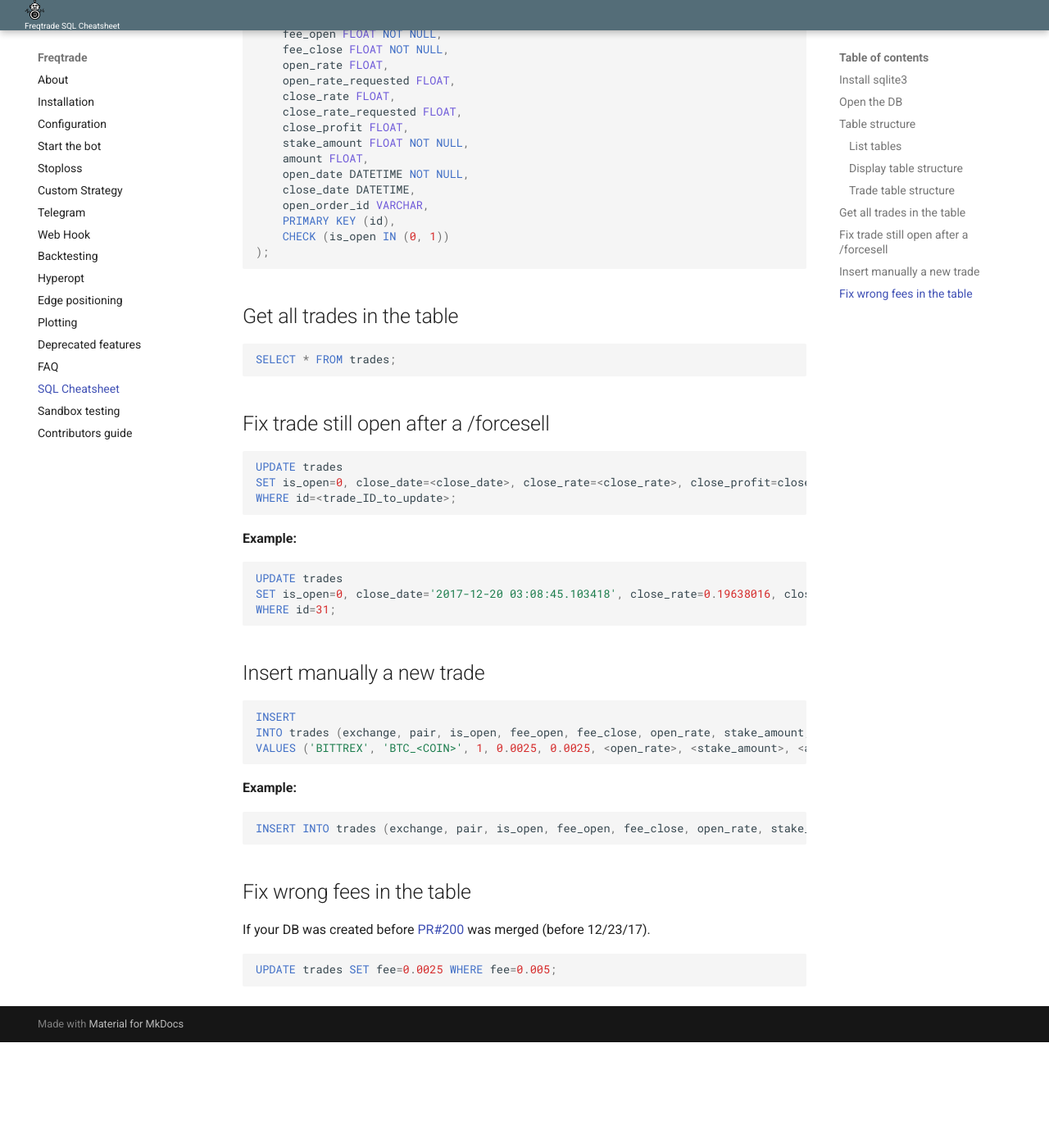
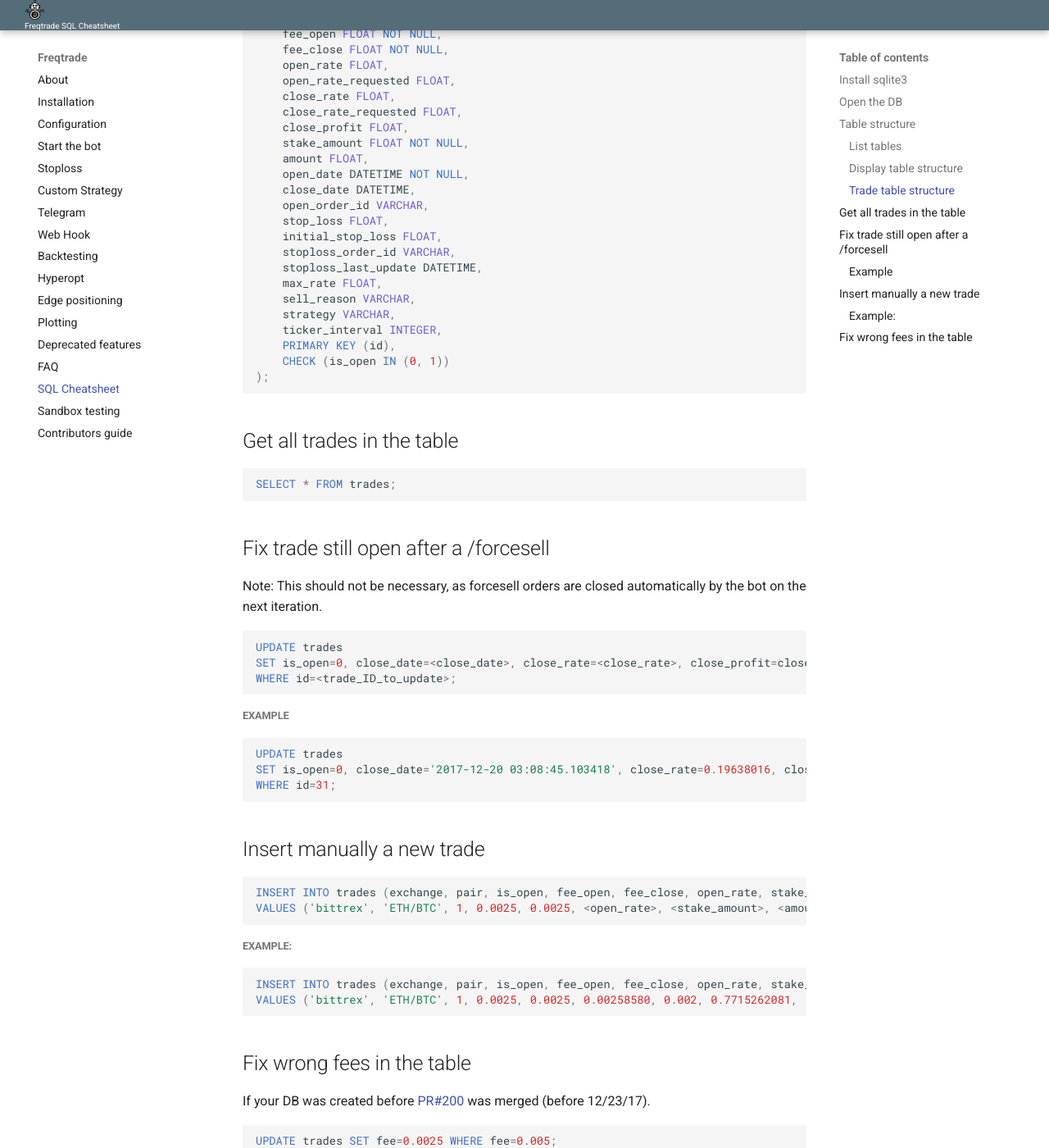
Before and after one commit to jacksonmori755/Crypto-trading-bot, an MkDocs documentation site: the page built from docs/sql_cheatsheet.md, in a window 1280 px wide and 1400 px high, scrolled down 964 px. Shown: the whole window at 82% size. Built offline with MkDocs 1.6.1 and Material for MkDocs 9.7.7, drawn with Linux system fonts in a browser that asks for light colours; before the commit the page ends 2235 px from its top, so only the background shows below that.

Commit message:
update sql_cheatsheet

````diff
--- a/docs/sql_cheatsheet.md
+++ b/docs/sql_cheatsheet.md
@@ -44,6 +44,14 @@ CREATE TABLE trades (
 	open_date DATETIME NOT NULL,
 	close_date DATETIME,
 	open_order_id VARCHAR,
+	stop_loss FLOAT,
+	initial_stop_loss FLOAT,
+	stoploss_order_id VARCHAR,
+	stoploss_last_update DATETIME,
+	max_rate FLOAT,
+	sell_reason VARCHAR,
+	strategy VARCHAR,
+	ticker_interval INTEGER,
 	PRIMARY KEY (id),
 	CHECK (is_open IN (0, 1))
 );
@@ -57,36 +65,38 @@ SELECT * FROM trades;
 
 ## Fix trade still open after a /forcesell
 
+Note: This should not be necessary, as forcesell orders are closed automatically by the bot on the next iteration.
+
 ```sql
 UPDATE trades
-SET is_open=0, close_date=<close_date>, close_rate=<close_rate>, close_profit=close_rate/open_rate-1
+SET is_open=0, close_date=<close_date>, close_rate=<close_rate>, close_profit=close_rate/open_rate-1, sell_reason=<sell_reason>
 WHERE id=<trade_ID_to_update>;
 ```
 
-**Example:**
+##### Example
+
 ```sql
 UPDATE trades
-SET is_open=0, close_date='2017-12-20 03:08:45.103418', close_rate=0.19638016, close_profit=0.0496
+SET is_open=0, close_date='2017-12-20 03:08:45.103418', close_rate=0.19638016, close_profit=0.0496, sell_reason='force_sell'
 WHERE id=31;
 ```
 
 ## Insert manually a new trade
 
 ```sql
-INSERT
-INTO trades (exchange, pair, is_open, fee_open, fee_close, open_rate, stake_amount, amount, open_date)
-VALUES ('BITTREX', 'BTC_<COIN>', 1, 0.0025, 0.0025, <open_rate>, <stake_amount>, <amount>, '<datetime>')
+INSERT INTO trades (exchange, pair, is_open, fee_open, fee_close, open_rate, stake_amount, amount, open_date)
+VALUES ('bittrex', 'ETH/BTC', 1, 0.0025, 0.0025, <open_rate>, <stake_amount>, <amount>, '<datetime>')
 ```
 
-**Example:**
+##### Example:
+
 ```sql
-INSERT INTO trades (exchange, pair, is_open, fee_open, fee_close, open_rate, stake_amount, amount, open_date) VALUES ('BITTREX', 'BTC_ETC', 1, 0.0025, 0.0025, 0.00258580, 0.002, 0.7715262081, '2017-11-28 12:44:24.000000')
+INSERT INTO trades (exchange, pair, is_open, fee_open, fee_close, open_rate, stake_amount, amount, open_date)
+VALUES ('bittrex', 'ETH/BTC', 1, 0.0025, 0.0025, 0.00258580, 0.002, 0.7715262081, '2017-11-28 12:44:24.000000')
 ```
 
 ## Fix wrong fees in the table
-If your DB was created before
-[PR#200](https://github.com/freqtrade/freqtrade/pull/200) was merged
-(before 12/23/17).
+If your DB was created before [PR#200](https://github.com/freqtrade/freqtrade/pull/200) was merged (before 12/23/17).
 
 ```sql
 UPDATE trades SET fee=0.0025 WHERE fee=0.005;
````
